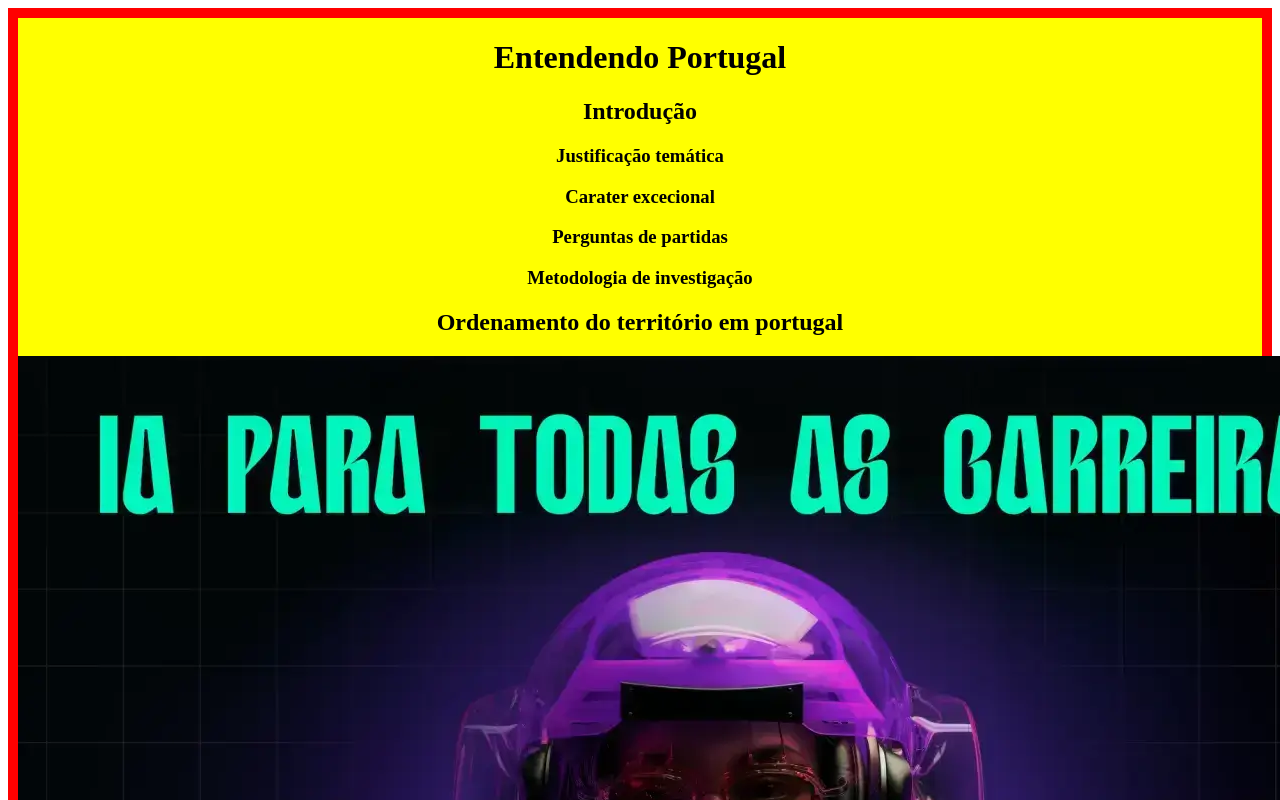
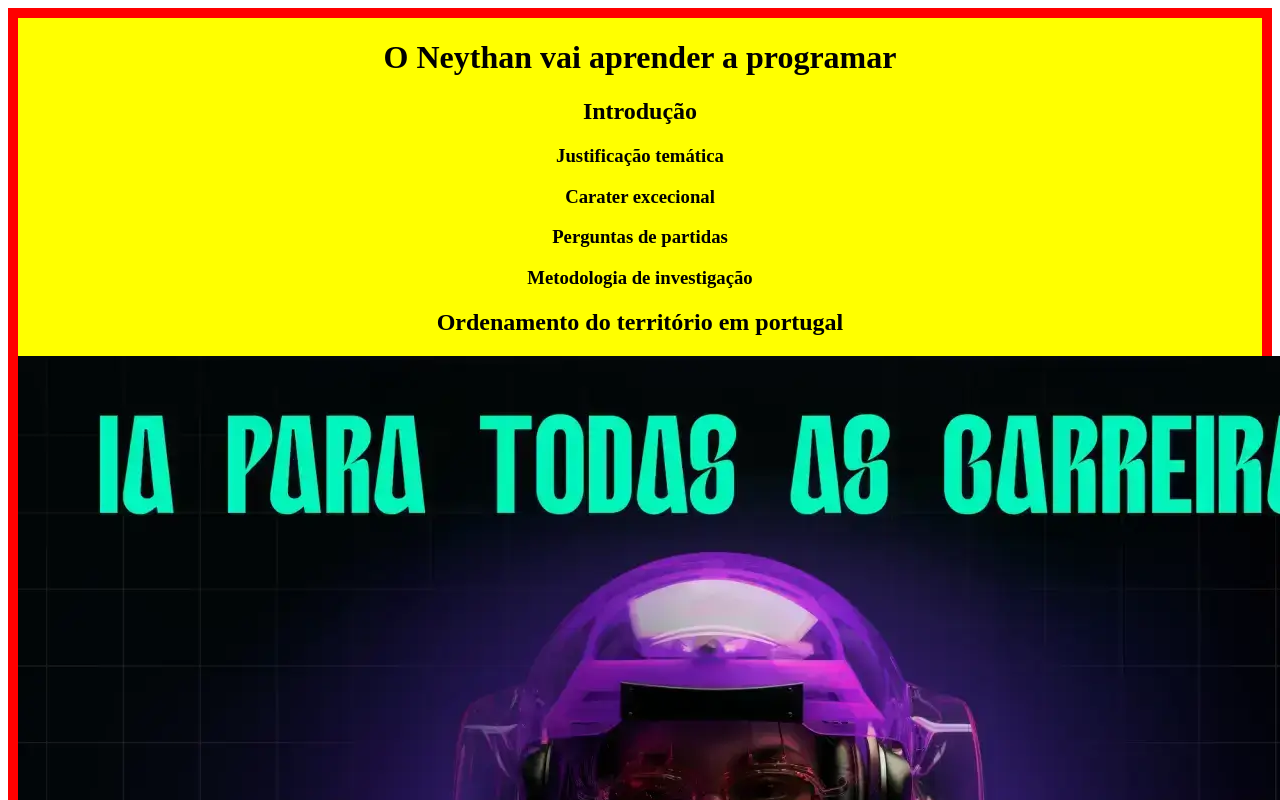
Before and after one commit to LeandroSantanaDeveloper/Intro_Neythan, a plain HTML site: page index.html in a window 1280 px wide. Shown: the top 800 px of the page. Drawn offline with Linux system fonts and the light colour scheme.

Commit message:
feat: ajuste de h1

```diff
--- a/index.html
+++ b/index.html
@@ -15,7 +15,7 @@
 
 <body>
     <center>
-        <h1>Entendendo Portugal</h1>
+        <h1>O Neythan vai aprender a programar</h1>
         <h2>Introdução</h2>
         <h3>Justificação temática</h3>
         <h3>Carater excecional</h3>
```
